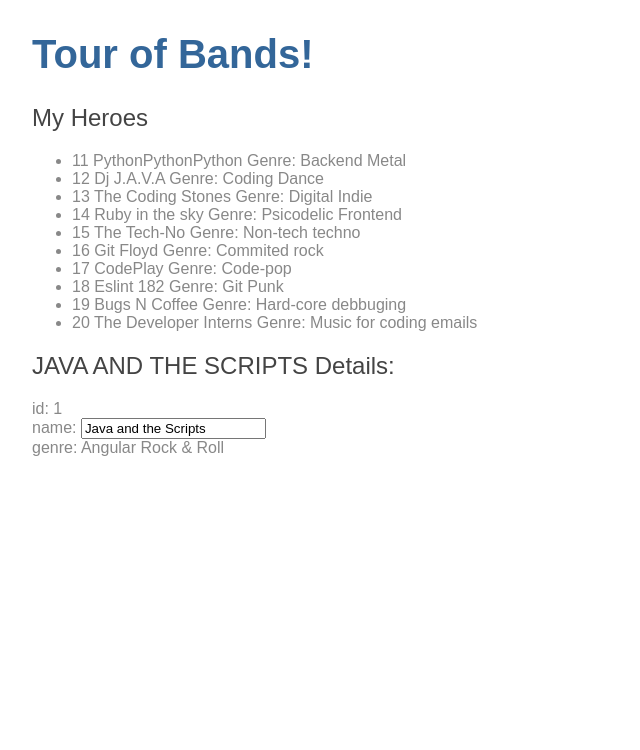
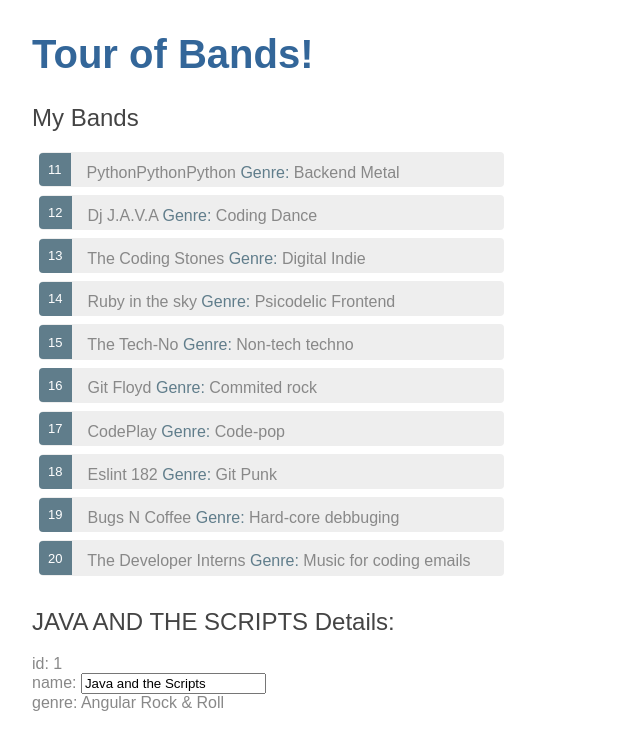
Before and after one commit to Javirum/angular-my-bands, an Angular app: page / in a window 1280 px wide. Shown: the top 750 px of the page, without its empty margins (0-640 px from the left). Built offline with nearby package versions, Linux system fonts and the light colour scheme.

Commit message:
Add style to bands list

```diff
--- a/src/app/bands/bands.component.css
+++ b/src/app/bands/bands.component.css
@@ -0,0 +1,52 @@
+/* HeroesComponent's private CSS styles */
+.selected {
+  background-color: #CFD8DC !important;
+  color: white;
+}
+.bands {
+  margin: 0 0 2em 0;
+  list-style-type: none;
+  padding: 0;
+  width: 30em;
+}
+.bands li {
+  cursor: pointer;
+  position: relative;
+  left: 0;
+  background-color: #EEE;
+  margin: .5em;
+  padding: .3em 0;
+  height: 1.6em;
+  border-radius: 4px;
+}
+.bands li.selected:hover {
+  background-color: #BBD8DC !important;
+  color: white;
+}
+.bands li:hover {
+  color: #607D8B;
+  background-color: #DDD;
+  left: .1em;
+}
+.bands .text {
+  position: relative;
+  top: -3px;
+}
+.bands .badge {
+  display: inline-block;
+  font-size: small;
+  color: white;
+  padding: 0.8em 0.7em 0 0.7em;
+  background-color: #607D8B;
+  line-height: 1em;
+  position: relative;
+  left: -1px;
+  top: -4px;
+  height: 1.8em;
+  margin-right: .8em;
+  border-radius: 4px 0 0 4px;
+}
+
+.genre {
+  color: #607D8B;
+}
--- a/src/app/bands/bands.component.html
+++ b/src/app/bands/bands.component.html
@@ -1,7 +1,7 @@
-<h2>My Heroes</h2>
-<ul class="heroes">
+<h2>My Bands</h2>
+<ul class="bands">
   <li *ngFor="let band of bands">
-    <span class="badge">{{ band.id }}</span> {{ band.name }} <span> Genre: </span> {{ band.genre }}
+    <span class="badge">{{ band.id }}</span> {{ band.name }} <span class="genre"> Genre: </span> {{ band.genre }}
   </li>
 </ul>
 
```
